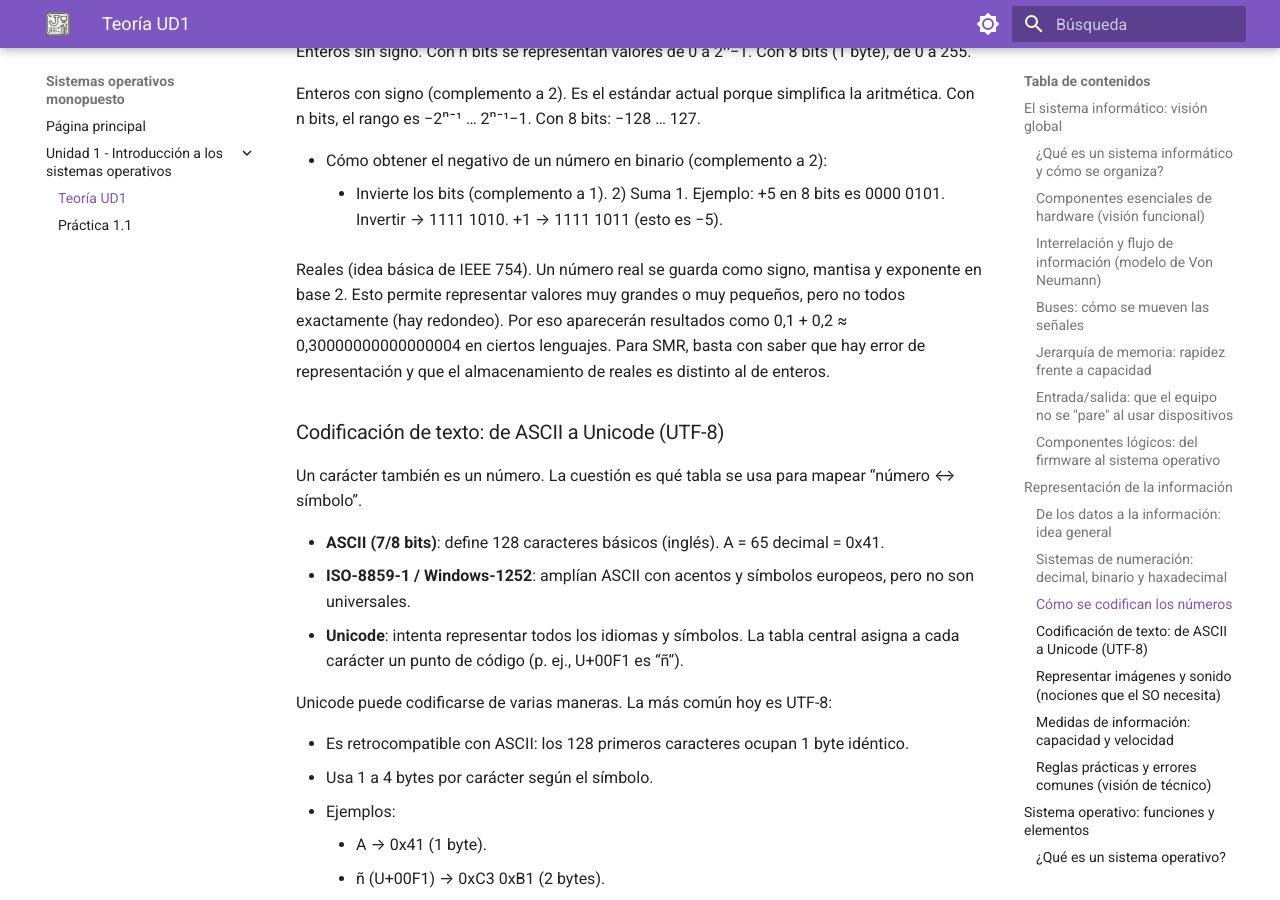
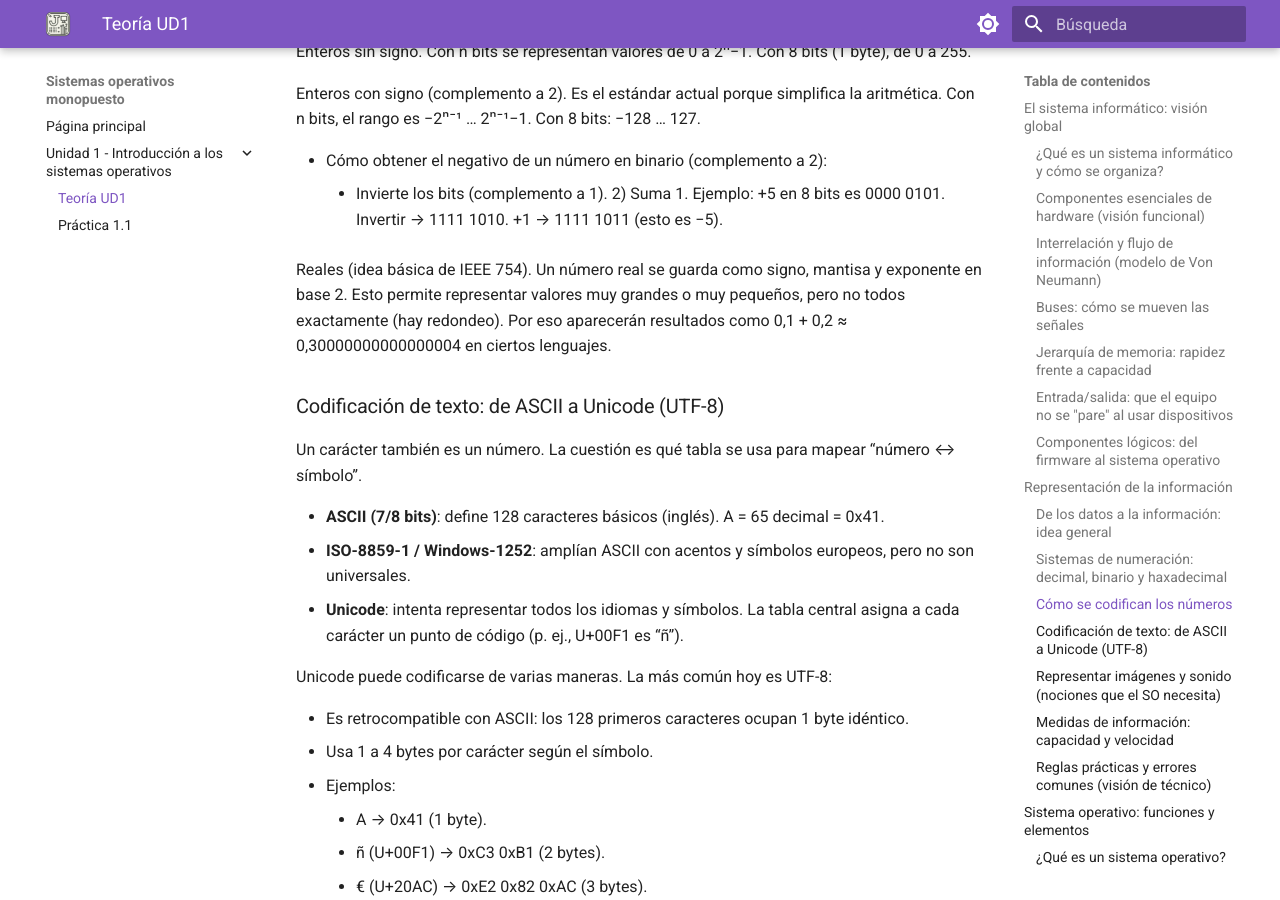
Before and after one commit to Joperpu/som2526, an MkDocs documentation site: the page built from docs/ud1.md, in a window 1280 px wide and 900 px high, scrolled down 5339 px. Built offline with MkDocs 1.6.1 and Material for MkDocs 9.7.7, drawn with Linux system fonts in a browser that asks for light colours.

Commit message:
Fix Pr1.1

```diff
--- a/docs/ud1.md
+++ b/docs/ud1.md
@@ -104,7 +104,7 @@
 - Cómo obtener el negativo de un número en binario (complemento a 2):
     - Invierte los bits (complemento a 1). 2) Suma 1. Ejemplo: +5 en 8 bits es 0000 0101. Invertir → 1111 1010. +1 → 1111 1011 (esto es −5).
 
-Reales (idea básica de IEEE 754). Un número real se guarda como signo, mantisa y exponente en base 2. Esto permite representar valores muy grandes o muy pequeños, pero no todos exactamente (hay redondeo). Por eso aparecerán resultados como 0,1 + 0,2 ≈ 0,30000000000000004 en ciertos lenguajes. Para SMR, basta con saber que hay error de representación y que el almacenamiento de reales es distinto al de enteros.
+Reales (idea básica de IEEE 754). Un número real se guarda como signo, mantisa y exponente en base 2. Esto permite representar valores muy grandes o muy pequeños, pero no todos exactamente (hay redondeo). Por eso aparecerán resultados como 0,1 + 0,2 ≈ 0,30000000000000004 en ciertos lenguajes.
 
 ### Codificación de texto: de ASCII a Unicode (UTF-8)
 
```
Also changed, not shown: docs/pr1.1.md (+1 -1 lines).
